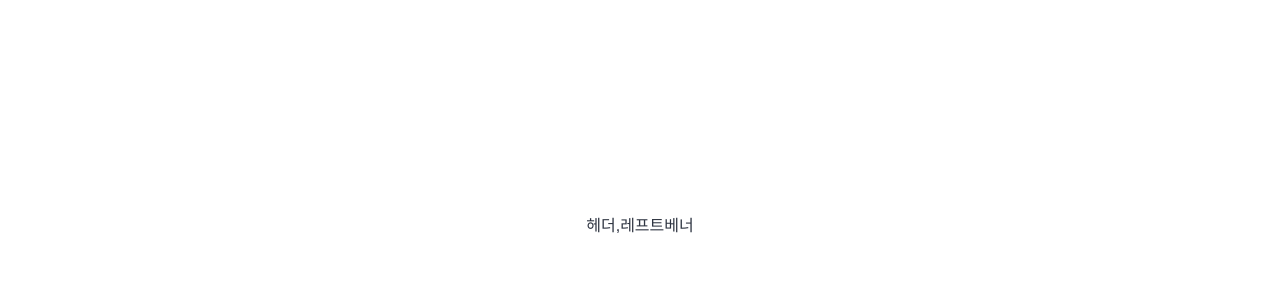
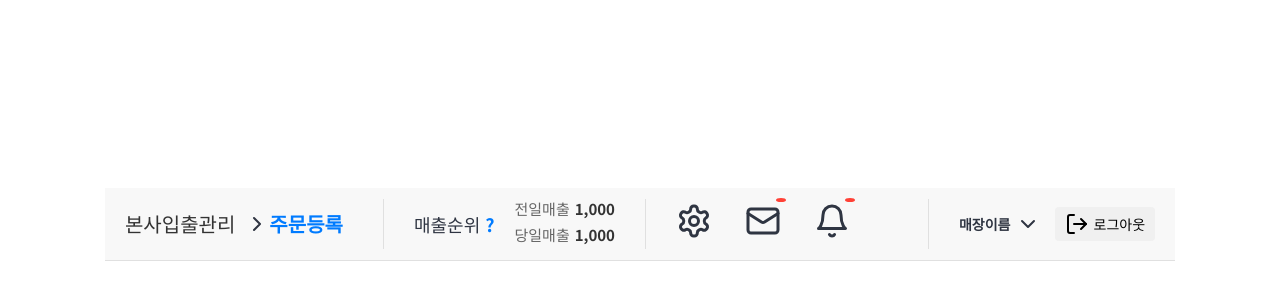
Before and after one commit to CHANGWOOKI/UBIPOS11, a React (Create React App) app: page /cust in a window 1280 px wide. Shown: the part 156-456 px from the top of the page. Built offline with nearby package versions, Linux system fonts and the light colour scheme.

Commit message:
헤더수정

```diff
--- a/src/view/00_Common/layout/header.js
+++ b/src/view/00_Common/layout/header.js
@@ -0,0 +1,105 @@
+import "./layout.scss";
+
+//-----------------------------------임시방편--------------------------------------------------
+
+const IconMail = () => (
+    <svg xmlns="http://www.w3.org/2000/svg" width="36" height="36" viewBox="0 0 24 24" fill="none" stroke="currentColor" strokeWidth="2" strokeLinecap="round" strokeLinejoin="round">
+      <rect width="20" height="16" x="2" y="4" rx="2"/>
+      <path d="m22 7-8.97 5.7a1.94 1.94 0 0 1-2.06 0L2 7"/>
+    </svg>
+  );
+
+  const IconBell = () => (
+    <svg xmlns="http://www.w3.org/2000/svg" width="36" height="36" viewBox="0 0 24 24" fill="none" stroke="currentColor" strokeWidth="2" strokeLinecap="round" strokeLinejoin="round">
+      <path d="M6 8a6 6 0 0 1 12 0c0 7 3 9 3 9H3s3-2 3-9"/>
+      <path d="M10.3 21a1.94 1.94 0 0 0 3.4 0"/>
+    </svg>
+  );
+
+  const IconChevronDown = () => (
+    <svg xmlns="http://www.w3.org/2000/svg" width="24" height="24" viewBox="0 0 24 24" fill="none" stroke="currentColor" strokeWidth="2" strokeLinecap="round" strokeLinejoin="round">
+      <path d="m6 9 6 6 6-6"/>
+    </svg>
+  );
+
+  const IconLogOut = () => (
+    <svg xmlns="http://www.w3.org/2000/svg" width="24" height="24" viewBox="0 0 24 24" fill="none" stroke="currentColor" strokeWidth="2" strokeLinecap="round" strokeLinejoin="round">
+      <path d="M9 21H5a2 2 0 0 1-2-2V5a2 2 0 0 1 2-2h4"/>
+      <polyline points="16 17 21 12 16 7"/>
+      <line x1="21" x2="9" y1="12" y2="12"/>
+    </svg>
+  );
+
+  const IconSettings = () => (
+    <svg xmlns="http://www.w3.org/2000/svg" width="36" height="36" viewBox="0 0 24 24" fill="none" stroke="currentColor" strokeWidth="2" strokeLinecap="round" strokeLinejoin="round">
+      <path d="M12.22 2h-.44a2 2 0 0 0-2 2v.18a2 2 0 0 1-1 1.73l-.43.25a2 2 0 0 1-2 0l-.15-.08a2 2 0 0 0-2.73.73l-.22.38a2 2 0 0 0 .73 2.73l.15.1a2 2 0 0 1 1 1.72v.51a2 2 0 0 1-1 1.74l-.15.09a2 2 0 0 0-.73 2.73l.22.38a2 2 0 0 0 2.73.73l.15-.08a2 2 0 0 1 2 0l.43.25a2 2 0 0 1 1 1.73V20a2 2 0 0 0 2 2h.44a2 2 0 0 0 2-2v-.18a2 2 0 0 1 1-1.73l.43-.25a2 2 0 0 1 2 0l.15.08a2 2 0 0 0 2.73-.73l.22-.39a2 2 0 0 0-.73-2.73l-.15-.08a2 2 0 0 1-1-1.74v-.5a2 2 0 0 1 1-1.74l.15-.09a2 2 0 0 0 .73-2.73l-.22-.38a2 2 0 0 0-2.73-.73l-.15.08a2 2 0 0 1-2 0l-.43-.25a2 2 0 0 1-1-1.73V4a2 2 0 0 0-2-2z"/>
+      <circle cx="12" cy="12" r="3"/>
+    </svg>
+  );
+
+  const IconChevronRight = () => (
+    <svg xmlns="http://www.w3.org/2000/svg" width="24" height="24" viewBox="0 0 24 24" fill="none" stroke="currentColor" strokeWidth="2" strokeLinecap="round" strokeLinejoin="round">
+      <path d="m9 18 6-6-6-6"/>
+    </svg>
+  );
+
+  //-------------------------------------------------------------------------------------
+
+
+const Header = () => {
+    return (
+        <>
+    <div className="top-menu">
+      <div className="left-section">
+        <span className="menu-item">본사입출관리</span>
+        <IconChevronRight />
+        <span className="menu-item active">주문등록</span>
+      </div>
+      <div className="divider"></div>
+      <div className="center-section">
+        <div className="sales-info">
+          <span>매출순위</span>
+          <span className="rank">?</span>
+        </div>
+        <div className="order-info">
+          <div>
+            <span>전일매출</span>
+            <span>1,000</span>
+          </div>
+          <div>
+            <span>당일매출</span>
+            <span>1,000</span>
+          </div>
+        </div>
+      </div>
+      <div className="divider"></div>
+      <div className="right-section">
+        <div className="icon-group">
+          <div className="notification">
+            <IconSettings />
+          </div>
+          <div className="notification">
+            <IconMail />
+            <span className="badge"></span>
+          </div>
+          <div className="notification">
+            <IconBell />
+            <span className="badge"></span>
+          </div>
+        </div>
+        <div className="divider"></div>
+        <div className="user-info">
+          <span>매장이름</span>
+          <IconChevronDown />
+        </div>
+        <button className="logout-btn">
+          <IconLogOut />
+          <span>로그아웃</span>
+        </button>
+      </div>
+    </div>
+        </>
+    )
+}
+
+export default Header;
--- a/src/view/00_Common/layout/layout.js
+++ b/src/view/00_Common/layout/layout.js
@@ -1,9 +1,11 @@
 import { Outlet } from "react-router-dom";
+
+import Header from "./header";
 
 const Layout = () => {
     return (
         <>
-            헤더,레프트베너
+            <Header />
             <main>
                 <Outlet />
             </main>
--- /dev/null
+++ b/src/view/00_Common/layout/layout.scss
@@ -0,0 +1,134 @@
+@import url('https://fonts.googleapis.com/css2?family=Noto+Sans+KR:wght@400;700&display=swap');
+
+.top-menu {
+  display: flex;
+  justify-content: space-between;
+  align-items: center;
+  padding: 10px 20px;
+  background-color: #f8f8f8;
+  border-bottom: 1px solid #e0e0e0;
+  font-family: 'Noto Sans KR', sans-serif;
+
+  .divider {
+    width: 1px;
+    height: 50px;
+    background-color: #e0e0e0;
+    margin: 0 30px;
+  }
+
+  .left-section {
+    display: flex;
+    align-items: center;
+
+    .menu-item {
+      margin-right: 10px;
+      font-size: 20px;
+      color: #333;
+
+      &.active {
+        font-weight: 700;
+        color: #007bff;
+      }
+    }
+  }
+
+  .center-section {
+    display: flex;
+    align-items: center;
+
+    .sales-info {
+      margin-right: 20px;
+      font-size: 18px;
+
+      .rank {
+        font-weight: 700;
+        margin-left: 5px;
+        color: #007bff;
+      }
+    }
+
+    .order-info {
+      display: flex;
+      flex-direction: column;
+      font-size: 15px;
+
+      div {
+        margin-bottom: 5px;
+
+        span:first-child {
+          margin-right: 5px;
+          color: #666;
+        }
+
+        span:last-child {
+          font-weight: 700;
+          color: #333;
+        }
+      }
+    }
+  }
+
+  .right-section {
+    display: flex;
+    align-items: center;
+
+    .icon-group {
+      display: flex;
+      align-items: center;
+      margin-right: 15px;
+
+      > * {
+        margin-right: 33px;
+      }
+    }
+
+    .notification {
+      position: relative;
+
+      .badge {
+        position: absolute;
+        top: -5px;
+        right: -5px;
+        background-color: #ff4136;
+        color: white;
+        border-radius: 50%;
+        padding: 2px 5px;
+        font-size: 10px;
+        font-weight: 700;
+      }
+    }
+
+    .user-info {
+      display: flex;
+      align-items: center;
+      margin-right: 15px;
+      font-size: 14px;
+
+      span {
+        margin-right: 5px;
+        font-weight: 700;
+      }
+    }
+
+    .logout-btn {
+      display: flex;
+      align-items: center;
+      background-color: #f0f0f0;
+      border: none;
+      border-radius: 4px;
+      padding: 5px 10px;
+      cursor: pointer;
+      transition: background-color 0.3s;
+      font-family: 'Noto Sans KR', sans-serif;
+      font-size: 14px;
+
+      &:hover {
+        background-color: #e0e0e0;
+      }
+
+      span {
+        margin-left: 5px;
+      }
+    }
+  }
+}
```
